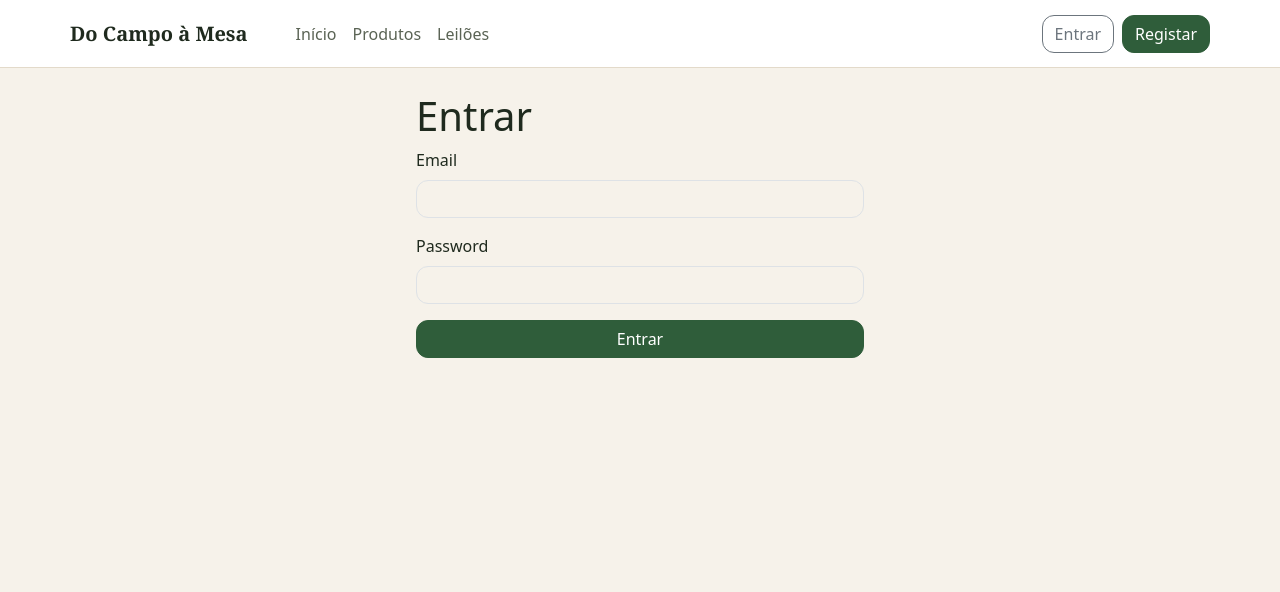
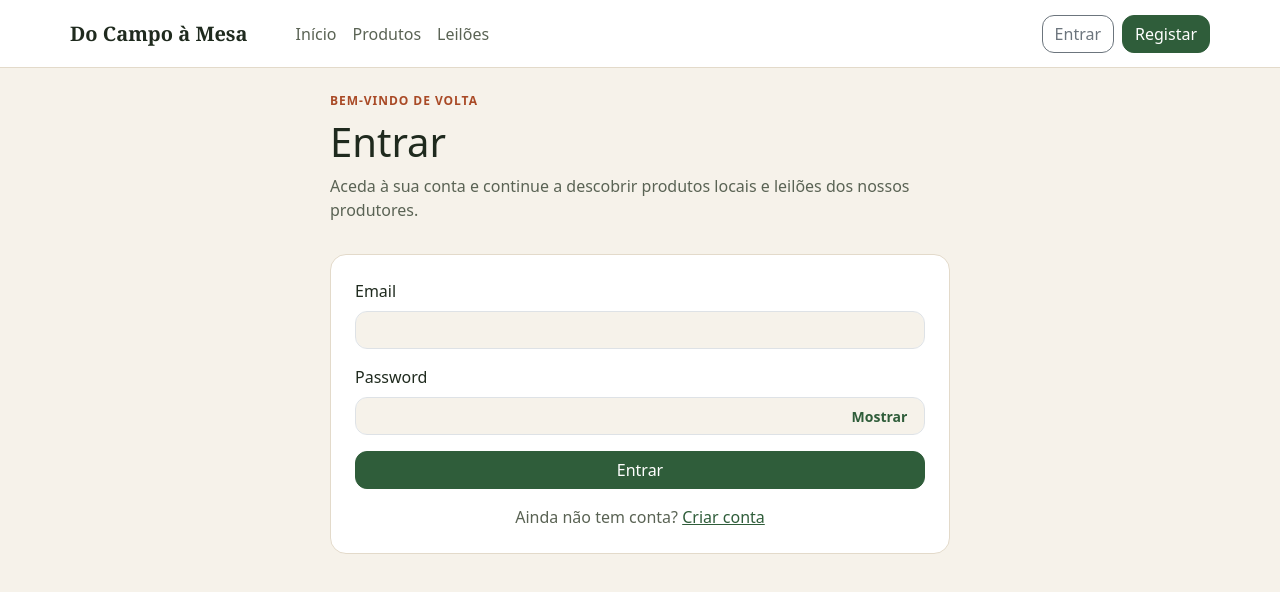
Before and after one commit to paulosimoess/do-campo-a-mesa, a React (Vite) app in the folder web/: page /login in a window 1280 px wide. Shown: the top 592 px of the page. Built offline with nearby package versions, Linux system fonts and the light colour scheme; no server answers.

Commit message:
melhorar formulários de autenticação e campos de palavra-passe

```diff
--- /dev/null
+++ b/web/src/components/CampoPassword.jsx
@@ -0,0 +1,43 @@
+
+import { useState } from 'react';
+
+export default function CampoPassword({
+  id,
+  value,
+  onChange,
+  autoComplete,
+  disabled = false
+}) {
+  const [mostrarPassword, setMostrarPassword] = useState(false);
+
+  return (
+    <div className="campo-password">
+      <input
+        id={id}
+        type={mostrarPassword ? 'text' : 'password'}
+        className="form-control"
+        value={value}
+        onChange={onChange}
+        autoComplete={autoComplete}
+        required
+        disabled={disabled}
+      />
+
+      <button
+        type="button"
+        className="campo-password__botao"
+        onClick={() => setMostrarPassword((atual) => !atual)}
+        aria-label={
+          mostrarPassword
+            ? 'Ocultar password'
+            : 'Mostrar password'
+        }
+        aria-pressed={mostrarPassword}
+        aria-controls={id}
+        disabled={disabled}
+      >
+        {mostrarPassword ? 'Ocultar' : 'Mostrar'}
+      </button>
+    </div>
+  );
+}
--- a/web/src/pages/Login.jsx
+++ b/web/src/pages/Login.jsx
@@ -1,6 +1,7 @@
 import { useState } from 'react';
-import { useLocation, useNavigate } from 'react-router-dom';
+import { Link, useLocation, useNavigate } from 'react-router-dom';
 import { useAuth } from '../context/AuthContext.jsx';
+import CampoPassword from '../components/CampoPassword.jsx';
 
 const INICIO = {
   comprador: '/',
@@ -12,14 +13,21 @@ export default function Login() {
   const { entrar } = useAuth();
   const navigate = useNavigate();
   const location = useLocation();
-  const [dados, setDados] = useState({ email: '', password: '' });
+
+  const [dados, setDados] = useState({
+    email: '',
+    password: ''
+  });
+
   const [erro, setErro] = useState('');
+  const [aEntrar, setAEntrar] = useState(false);
 
   async function submeter(e) {
     e.preventDefault();
 
     try {
       setErro('');
+      setAEntrar(true);
 
       const utilizador = await entrar(
         dados.email,
@@ -29,24 +37,97 @@ export default function Login() {
       navigate(
         location.state?.de ||
         INICIO[utilizador.papel] ||
-        '/'
+        '/',
+        { replace: true }
       );
     } catch (err) {
       setErro(err.message);
+    } finally {
+      setAEntrar(false);
     }
   }
 
   return (
-    <form className="formulario-estreito" onSubmit={submeter}>
-      <h1>Entrar</h1>
-      <label htmlFor="email" className="form-label">Email</label>
-      <input id="email" type="email" className="form-control mb-3" required
-        value={dados.email} onChange={(e) => setDados({ ...dados, email: e.target.value })} />
-      <label htmlFor="password" className="form-label">Password</label>
-      <input id="password" type="password" className="form-control mb-3" required
-        value={dados.password} onChange={(e) => setDados({ ...dados, password: e.target.value })} />
-      {erro && <div className="alert alert-danger">{erro}</div>}
-      <button type="submit" className="btn btn-success w-100">Entrar</button>
-    </form>
+    <section className="registo" aria-labelledby="titulo-login">
+      <div className="registo__cabecalho">
+        <p className="registo__etiqueta">
+          BEM-VINDO DE VOLTA
+        </p>
+
+        <h1 id="titulo-login">Entrar</h1>
+
+        <p className="texto-secundario">
+          Aceda à sua conta e continue a descobrir
+          produtos locais e leilões dos nossos produtores.
+        </p>
+      </div>
+
+      <form
+        className="registo__formulario"
+        onSubmit={submeter}
+      >
+        <div>
+          <label htmlFor="login-email" className="form-label">
+            Email
+          </label>
+
+          <input
+            id="login-email"
+            type="email"
+            className="form-control"
+            autoComplete="email"
+            value={dados.email}
+            onChange={(e) =>
+              setDados((anterior) => ({
+                ...anterior,
+                email: e.target.value
+              }))
+            }
+            required
+            disabled={aEntrar}
+          />
+        </div>
+
+        <div>
+          <label htmlFor="login-password" className="form-label">
+            Password
+          </label>
+
+          <CampoPassword
+            id="login-password"
+            value={dados.password}
+            onChange={(e) =>
+              setDados((anterior) => ({
+                ...anterior,
+                password: e.target.value
+              }))
+            }
+            autoComplete="current-password"
+            disabled={aEntrar}
+          />
+        </div>
+
+        {erro && (
+          <div className="alert alert-danger mb-0" role="alert">
+            {erro}
+          </div>
+        )}
+
+        <button
+          type="submit"
+          className="btn btn-success w-100"
+          disabled={aEntrar}
+        >
+          {aEntrar ? 'A entrar...' : 'Entrar'}
+        </button>
+
+        <p className="text-center texto-secundario mb-0">
+          Ainda não tem conta?{' '}
+          <Link to="/registo">
+            Criar conta
+          </Link>
+        </p>
+      </form>
+    </section>
   );
 }
--- a/web/src/pages/Registo.jsx
+++ b/web/src/pages/Registo.jsx
@@ -1,6 +1,7 @@
 import { useState } from 'react';
-import { useNavigate } from 'react-router-dom';
+import { Link, useNavigate } from 'react-router-dom';
 import { api } from '../api/client.js';
+import CampoPassword from '../components/CampoPassword.jsx';
 
 const estadoInicial = {
   nome: '',
@@ -124,13 +125,11 @@ export default function Registo() {
             Password
           </label>
 
-          <input
+          <CampoPassword
             id="password"
-            type="password"
-            className="form-control"
             value={formulario.password}
             onChange={alterar('password')}
-            required
+            autoComplete="new-password"
           />
         </div>
 
@@ -205,6 +204,13 @@ export default function Registo() {
           Criar conta
         </button>
 
+        <p className="text-center texto-secundario mb-0">
+          Já tem conta?{' '}
+          <Link to="/login">
+            Entrar
+          </Link>
+        </p>
+
         {mensagem && (
           <div className="alert alert-success mb-0">
             {mensagem}
--- a/web/src/styles/_registo.scss
+++ b/web/src/styles/_registo.scss
@@ -29,3 +29,43 @@
   display: grid;
   gap: 1rem;
 }
+
+
+.campo-password {
+  position: relative;
+
+  .form-control {
+    padding-right: 6rem;
+  }
+
+  &__botao {
+    position: absolute;
+    top: 50%;
+    right: 0.75rem;
+    transform: translateY(-50%);
+
+    border: none;
+    background: transparent;
+    color: $verde;
+
+    font-size: 0.875rem;
+    font-weight: 600;
+    cursor: pointer;
+    padding: 0.35rem;
+
+    &:hover {
+      text-decoration: underline;
+    }
+
+    &:focus-visible {
+      outline: 2px solid $verde;
+      outline-offset: 2px;
+      border-radius: 0.25rem;
+    }
+
+    &:disabled {
+      opacity: 0.5;
+      cursor: not-allowed;
+    }
+  }
+}
```
